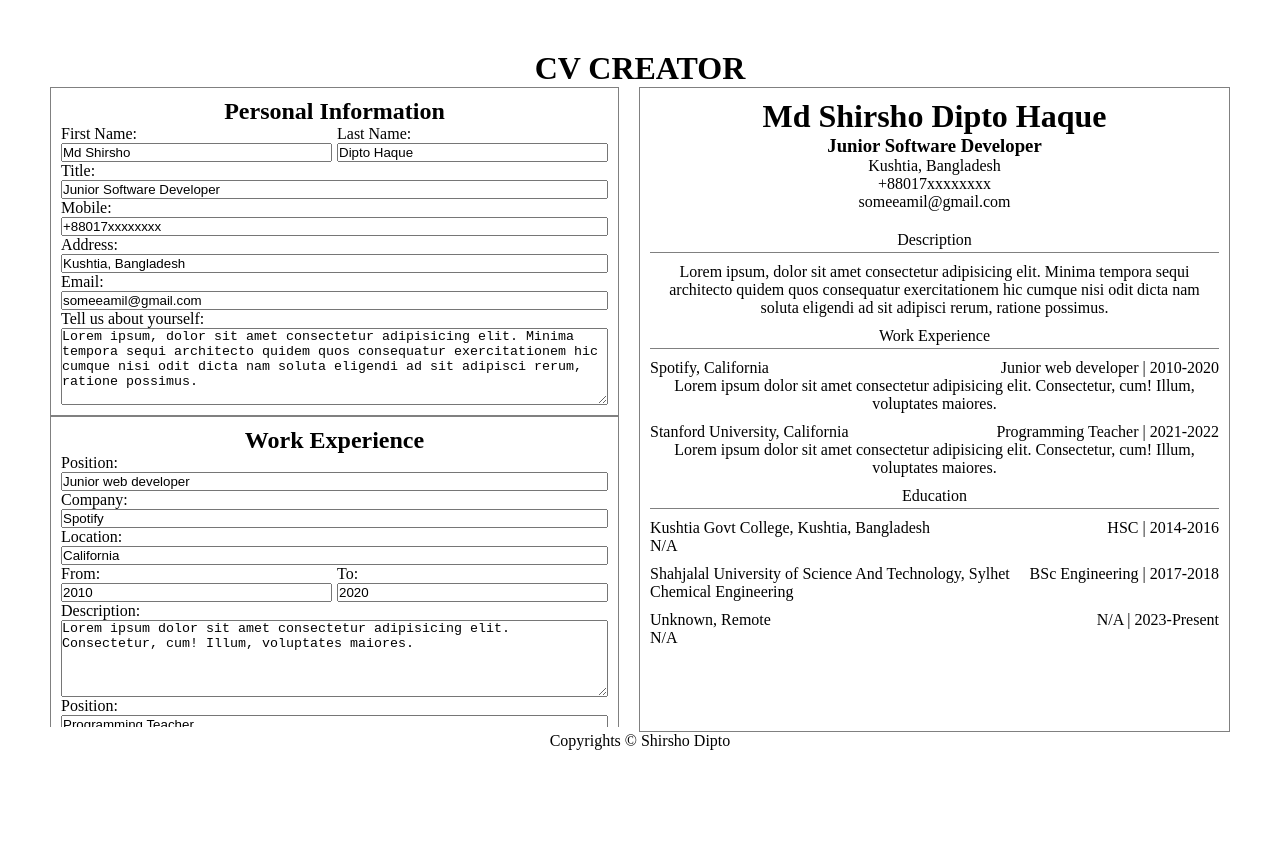
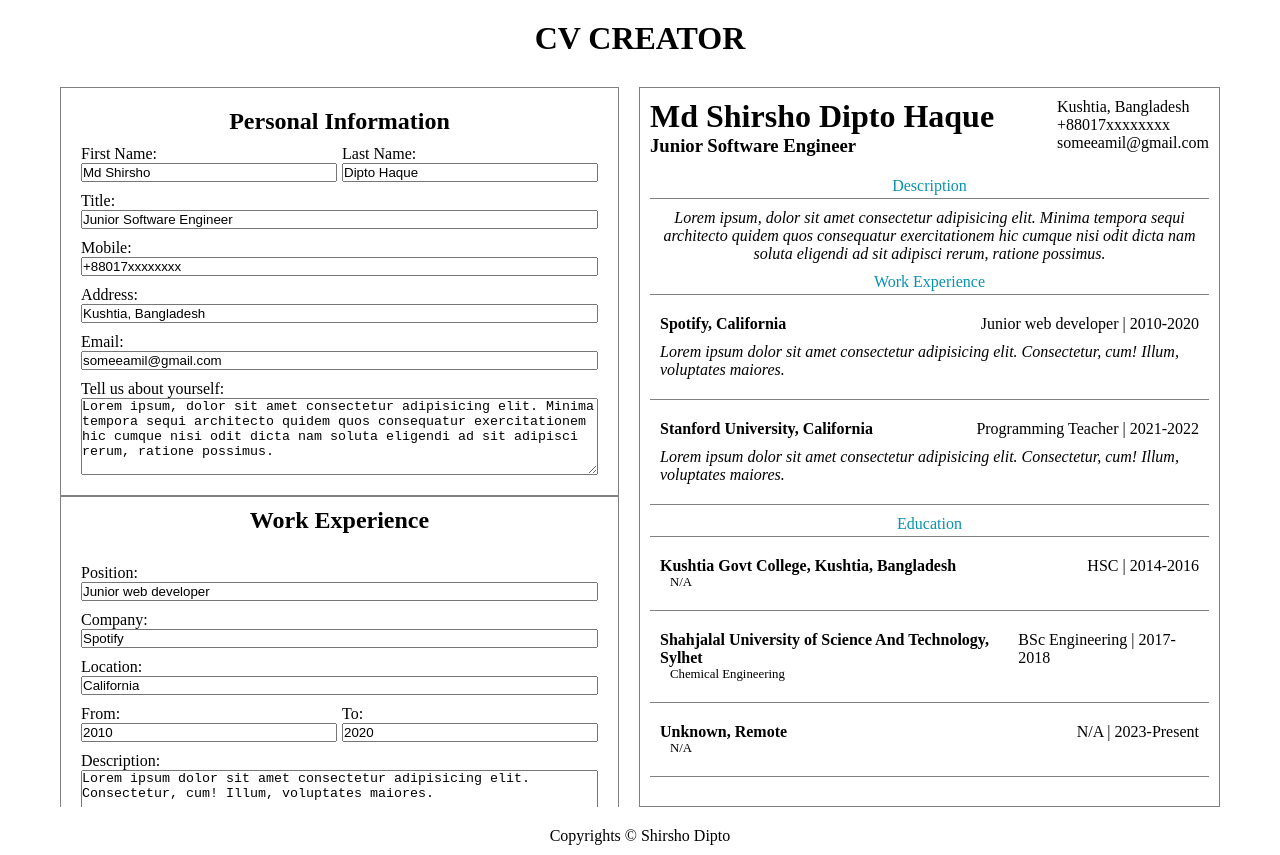
Before and after one commit to ShirshoDipto/cv-app, a React (Create React App) app: page / in a window 1280 px wide. Before the commit the page ends 800 px from the top, so only its background shows below. Built offline with nearby package versions, Linux system fonts and the light colour scheme.

Commit message:
Finish styling

```diff
--- a/src/components/cvForm.js
+++ b/src/components/cvForm.js
@@ -1,7 +1,7 @@
 import React, { Component } from "react";
 import "../styles/main.css";
-import WorkForm from "./workForm"
-import EducationForm from "./educationForm"
+import WorkForm from "./workForm";
+import EducationForm from "./educationForm";
 
 export default class CVFORM extends Component {
   constructor(props) {
@@ -14,6 +14,10 @@ export default class CVFORM extends Component {
       handleWorkInfo,
       handleEducation,
       personalInfo,
+      addWorkExperience,
+      addEducation,
+      deleteWorkExperience,
+      deleteEducation,
       workExperiences,
       educations,
     } = this.props;
@@ -104,10 +108,17 @@ export default class CVFORM extends Component {
             <h2 className="info-title">Work Experience</h2>
             {workExperiences.map((experience) => {
               return (
-                <WorkForm key={experience.id} experience={experience} handleWorkInfo={handleWorkInfo}/>
+                <WorkForm
+                  key={experience.id}
+                  experience={experience}
+                  handleWorkInfo={handleWorkInfo}
+                  deleteWorkExperience={deleteWorkExperience}
+                />
               );
             })}
-            <button type="submit">Save</button>
+            <button type="button" onClick={addWorkExperience}>
+              Add
+            </button>
           </div>
         </form>
         <form className="education-form">
@@ -115,10 +126,17 @@ export default class CVFORM extends Component {
             <h2 className="info-title">Education</h2>
             {educations.map((elem) => {
               return (
-                <EducationForm key={elem.id} elem={elem} handleEducation={handleEducation}/>
+                <EducationForm
+                  key={elem.id}
+                  elem={elem}
+                  handleEducation={handleEducation}
+                  deleteEducation={deleteEducation}
+                />
               );
             })}
-            <button type="submit">Save</button>
+            <button type="button" onClick={addEducation}>
+              Add
+            </button>
           </div>
         </form>
       </div>
--- a/src/components/cvPreview.js
+++ b/src/components/cvPreview.js
@@ -11,8 +11,10 @@ export default class CVPREVIEW extends Component {
     return (
       <div className="cv-preview-container">
         <div className="personalinfo-container">
-          <h1 className="cv-name">{personalInfo.firstName} {personalInfo.lastName}</h1>
-          <h3 className="cv-title">{personalInfo.title}</h3>
+          <div className="cv-name-title">
+            <h1 className="cv-name">{personalInfo.firstName} {personalInfo.lastName}</h1>
+            <h3 className="cv-title">{personalInfo.title}</h3>
+          </div>
           <div className="contact-info">
             <div className="address">{personalInfo.address}</div>
             <div className="phone">{personalInfo.mobile}</div>
--- a/src/components/main.js
+++ b/src/components/main.js
@@ -2,107 +2,22 @@ import React, { Component } from "react"
 import { v4 as uuidv4 } from "uuid"
 import CVFORM from "./cvForm"
 import CVPREVIEW from "./cvPreview"
+import data from "../datas/data"
 import "../styles/main.css"
 
 export default class Main extends Component {
   constructor(props) {
     super(props)
 
-    this.state = {
-      personalInfo: {
-        firstName: "Md Shirsho",
-        lastName: "Dipto Haque",
-        title: "Junior Software Developer",
-        description: "Lorem ipsum, dolor sit amet consectetur adipisicing elit. Minima tempora sequi architecto quidem quos consequatur exercitationem hic cumque nisi odit dicta nam soluta eligendi ad sit adipisci rerum, ratione possimus.",
-        mobile: "+88017xxxxxxxx",
-        address: "Kushtia, Bangladesh",
-        email: "someeamil@gmail.com"
-      },
+    this.state = data
 
-      personalTemp: {
-        firstName: "Md Shirsho",
-        lastName: "Dipto Haque",
-        title: "Junior Software Developer",
-        description: "Lorem ipsum, dolor sit amet consectetur adipisicing elit. Minima tempora sequi architecto quidem quos consequatur exercitationem hic cumque nisi odit dicta nam soluta eligendi ad sit adipisci rerum, ratione possimus.",
-        mobile: "+88017xxxxxxxx",
-        address: "Kushtia, Bangladesh",
-        email: "someeamil@gmail.com"
-      },
-
-      workExperience: {
-        id: uuidv4(),
-        position: "",
-        company: "",
-        location: "",
-        description: "",
-        from: "",
-        to: ""
-      },
-
-      education: {
-        id: uuidv4(),
-        institution: "",
-        location: "",
-        degree: "",
-        subject: "",
-        from: "",
-        to: ""
-      },
-
-      workExperiences: [
-        {
-          id: uuidv4(),
-          position: "Junior web developer",
-          company: "Spotify",
-          location: "California",
-          description: "Lorem ipsum dolor sit amet consectetur adipisicing elit. Consectetur, cum! Illum, voluptates maiores.",
-          from: "2010",
-          to: "2020"
-        },
-        {
-          id: uuidv4(),
-          position: "Programming Teacher",
-          company: "Stanford University",
-          location: "California",
-          description: "Lorem ipsum dolor sit amet consectetur adipisicing elit. Consectetur, cum! Illum, voluptates maiores.",
-          from: "2021",
-          to: "2022"
-        }
-      ],
-
-      educations: [
-        {
-          id: uuidv4(),
-          institution: "Kushtia Govt College",
-          location: "Kushtia, Bangladesh",
-          degree: "HSC",
-          subject: "N/A",
-          from: "2014",
-          to: "2016"
-        },
-        {
-          id: uuidv4(),
-          institution: "Shahjalal University of Science And Technology",
-          location: "Sylhet",
-          degree: "BSc Engineering",
-          subject: "Chemical Engineering",
-          from: "2017",
-          to: "2018"
-        },
-        {
-          id: uuidv4(),
-          institution: "Unknown",
-          location: "Remote",
-          degree: "N/A",
-          subject: "N/A",
-          from: "2023",
-          to: "Present"
-        }
-      ]
-    }
     this.handlePersonalInfo = this.handlePersonalInfo.bind(this)
     this.handleWorkInfo = this.handleWorkInfo.bind(this)
     this.handleEducation = this.handleEducation.bind(this)
+    this.handleAddWork = this.handleAddWork.bind(this)
+    this.handleAddEducation = this.handleAddEducation.bind(this)
+    this.handleDeleteWork = this.handleDeleteWork.bind(this)
+    this.handleDeleteEducation = this.handleDeleteEducation.bind(this)
   }
 
   handlePersonalInfo(e) {
@@ -165,6 +80,58 @@ export default class Main extends Component {
     })
   }
 
+  handleAddWork(e) {
+    const newWork = {
+      id: uuidv4(),
+      position: "",
+      company: "",
+      location: "",
+      description: "",
+      from: "",
+      to: "",
+    }
+
+    this.setState({
+      workExperiences: this.state.workExperiences.concat(newWork)
+    })
+  }
+
+  handleAddEducation(e) {
+    const newEducation = {
+      id: uuidv4(),
+      institution: "",
+      location: "",
+      degree: "",
+      subject: "",
+      from: "",
+      to: "",
+    }
+
+    this.setState({
+      educations: this.state.educations.concat(newEducation)
+    })
+  }
+
+  handleDeleteWork(e, workId) {
+    const newWorkExperiences = this.state.workExperiences.filter((experience) => {
+      return experience.id !== workId
+    })
+
+    this.setState({
+      workExperiences: newWorkExperiences
+    })
+  }
+
+  handleDeleteEducation(e, educationId) {
+    const newEducations = this.state.educations.filter((education) => {
+      return education.id !== educationId
+    })
+
+    this.setState({
+      educations: newEducations
+    })
+  }
+
   render() {
     return (
       <div className="main-container">
@@ -175,6 +142,10 @@ export default class Main extends Component {
           personalInfo={this.state.personalInfo}
           workExperiences={this.state.workExperiences}
           educations={this.state.educations}
+          addWorkExperience={this.handleAddWork}
+          addEducation={this.handleAddEducation}
+          deleteEducation={this.handleDeleteEducation}
+          deleteWorkExperience={this.handleDeleteWork}
         />
         <CVPREVIEW
           personalInfo={this.state.personalInfo}
--- /dev/null
+++ b/src/datas/data.js
@@ -0,0 +1,99 @@
+import { v4 as uuidv4 } from "uuid";
+const data = {
+  personalInfo: {
+    firstName: "Md Shirsho",
+    lastName: "Dipto Haque",
+    title: "Junior Software Engineer",
+    description:
+      "Lorem ipsum, dolor sit amet consectetur adipisicing elit. Minima tempora sequi architecto quidem quos consequatur exercitationem hic cumque nisi odit dicta nam soluta eligendi ad sit adipisci rerum, ratione possimus.",
+    mobile: "+88017xxxxxxxx",
+    address: "Kushtia, Bangladesh",
+    email: "someeamil@gmail.com",
+  },
+
+  personalTemp: {
+    firstName: "Md Shirsho",
+    lastName: "Dipto Haque",
+    title: "Junior Software Developer",
+    description:
+      "Lorem ipsum, dolor sit amet consectetur adipisicing elit. Minima tempora sequi architecto quidem quos consequatur exercitationem hic cumque nisi odit dicta nam soluta eligendi ad sit adipisci rerum, ratione possimus.",
+    mobile: "+88017xxxxxxxx",
+    address: "Kushtia, Bangladesh",
+    email: "someeamil@gmail.com",
+  },
+
+  workExperience: {
+    id: uuidv4(),
+    position: "",
+    company: "",
+    location: "",
+    description: "",
+    from: "",
+    to: "",
+  },
+
+  education: {
+    id: uuidv4(),
+    institution: "",
+    location: "",
+    degree: "",
+    subject: "",
+    from: "",
+    to: "",
+  },
+
+  workExperiences: [
+    {
+      id: uuidv4(),
+      position: "Junior web developer",
+      company: "Spotify",
+      location: "California",
+      description:
+        "Lorem ipsum dolor sit amet consectetur adipisicing elit. Consectetur, cum! Illum, voluptates maiores.",
+      from: "2010",
+      to: "2020",
+    },
+    {
+      id: uuidv4(),
+      position: "Programming Teacher",
+      company: "Stanford University",
+      location: "California",
+      description:
+        "Lorem ipsum dolor sit amet consectetur adipisicing elit. Consectetur, cum! Illum, voluptates maiores.",
+      from: "2021",
+      to: "2022",
+    },
+  ],
+
+  educations: [
+    {
+      id: uuidv4(),
+      institution: "Kushtia Govt College",
+      location: "Kushtia, Bangladesh",
+      degree: "HSC",
+      subject: "N/A",
+      from: "2014",
+      to: "2016",
+    },
+    {
+      id: uuidv4(),
+      institution: "Shahjalal University of Science And Technology",
+      location: "Sylhet",
+      degree: "BSc Engineering",
+      subject: "Chemical Engineering",
+      from: "2017",
+      to: "2018",
+    },
+    {
+      id: uuidv4(),
+      institution: "Unknown",
+      location: "Remote",
+      degree: "N/A",
+      subject: "N/A",
+      from: "2023",
+      to: "Present",
+    },
+  ],
+};
+
+export default data
--- a/src/styles/App.css
+++ b/src/styles/App.css
@@ -9,5 +9,14 @@
   display: flex;
   flex-direction: column;
   min-height: 100vh;
-  padding: 50px;
+  padding-left: 50px;
+  padding-right: 50px;
 }
+
+.header-container {
+  padding: 20px;
+}
+
+.footer-container {
+  padding: 10px;
+}
--- a/src/styles/main.css
+++ b/src/styles/main.css
@@ -1,7 +1,12 @@
+:root {
+  --title: #0891b2;
+}
+
 .main-container {
   flex: 1;
   display: flex;
   gap: 20px;
+  padding: 10px;
 }
 
 .cv-preview-container,
@@ -16,8 +21,27 @@
 
 .cv-form-container {
   flex: 1;
-  max-height: calc(100vh - 160px);
+  max-height: calc(100vh - 80px);
   overflow: scroll;
+  position: sticky;
+  top: 0;
+}
+
+.description, .input-description {
+  font-style: italic;
+}
+
+.input-description {
+  text-align: left;
+}
+
+.input-subject{
+  font-size: 0.8rem;
+  padding-left: 10px;
+}
+
+.input-title {
+  font-weight: bold;
 }
 
 .other-info-container {
@@ -25,6 +49,10 @@
   flex-direction: column;
   gap: 10px;
 }
+
+/* .work-experience:last-child, .education:last-child {
+  border: none;
+} */
 
 .description-container,
 .workexperience-container,
@@ -35,9 +63,36 @@
   gap: 10px;
 }
 
+.personalinfo-container, .input-vals {
+  display: flex;
+  justify-content: space-between;
+  text-align: left;
+}
+
 .work-experience, .education {
   display: flex;
   flex-direction: column;
+  gap: 10px;
+  padding: 10px;
+  border-bottom: thin solid grey;
+  padding-bottom: 20px;
+}
+
+.education {
+  gap: 0px;
+}
+
+.personal-info {
+  display: flex;
+  flex-direction: column;
+  gap: 10px;
+  padding: 10px;
+}
+
+.work-experiences, .educations {
+  display: flex;
+  flex-direction: column;
+  gap: 20px;
 }
 
 .input-vals {
@@ -52,6 +107,7 @@
 .title {
   border-bottom: thin solid grey;
   padding-bottom: 3px;
+  color: var(--title);
 }
 
 /* CV form styles */
```
Also changed, not shown: src/components/educationForm.js (+15 -14 lines), src/components/workForm.js (+15 -13 lines).
